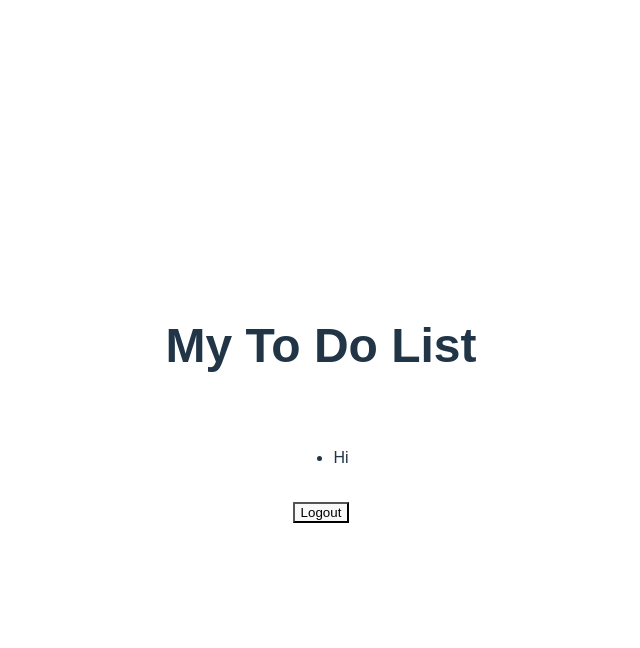
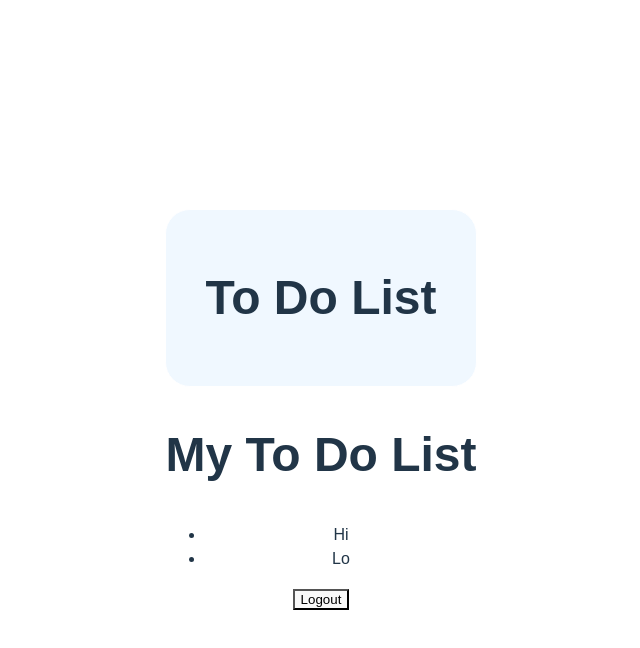
Before and after one commit to ValeriaV-8/DEV-209, a React (Vite) app in the folder Week-05/: page / in a window 1280 px wide. Both pictures are taken after a click on the button "Login". Shown: the top 648 px of the page, without its empty margins (319-959 px from the left). Built offline with nearby package versions, Linux system fonts and the light colour scheme.

Commit message:
Moved Header Code to Header.jsx

```diff
--- a/Week-05/src/App.jsx
+++ b/Week-05/src/App.jsx
@@ -1,6 +1,6 @@
 import { useState } from 'react'
 import './App.css'
-import Header from './Header.jsx'
+import { LoginHeader, TodoHeader } from './Header.jsx'
 import { Login, Username, Password } from './Login.jsx'
 import { Register, RegisterUsername, RegisterPassword } from './Register.jsx'
 import { RegisterButton } from './Button.jsx'
@@ -11,23 +11,26 @@ function App() {
 
   const [isLoggedIn, setIsLoggedIn] = useState(false);
 
-  const handleLogin = () => {
+  const handleLogin = (e) => {
+    e.preventDefault();
     setIsLoggedIn(true);
   };
 
   return (
     <div className="App">
       {isLoggedIn ? (
-        <div className="container">
+        <>
+          <TodoHeader />
           <h1>My To Do List</h1>
           <ul>
             <li>Hi</li>
+            <li>Lo</li>
           </ul>
           <button onClick={() => setIsLoggedIn(false)}>Logout</button>
-        </div>
+        </>
       ) : (
         <>
-      <Header />
+        <LoginHeader />
           <div className="container">
             <Login />
             <Username />
--- a/Week-05/src/Header.jsx
+++ b/Week-05/src/Header.jsx
@@ -1,11 +1,21 @@
-const header = (
+const loginheader = (
     <header className="header">
         <h1>To Do List Login</h1>
     </header>
 );
 
-function Header() {
-    return header;
-}
+const todoheader = (
+    <header className="header">
+        <h1>To Do List</h1>
+    </header>
+);
 
-export default Header;
+function LoginHeader() {
+    return loginheader;
+};
+
+function TodoHeader() {
+    return todoheader;
+};
+
+export {  LoginHeader, TodoHeader  };
```
Lines whose indentation alone changed are shown as unchanged.
